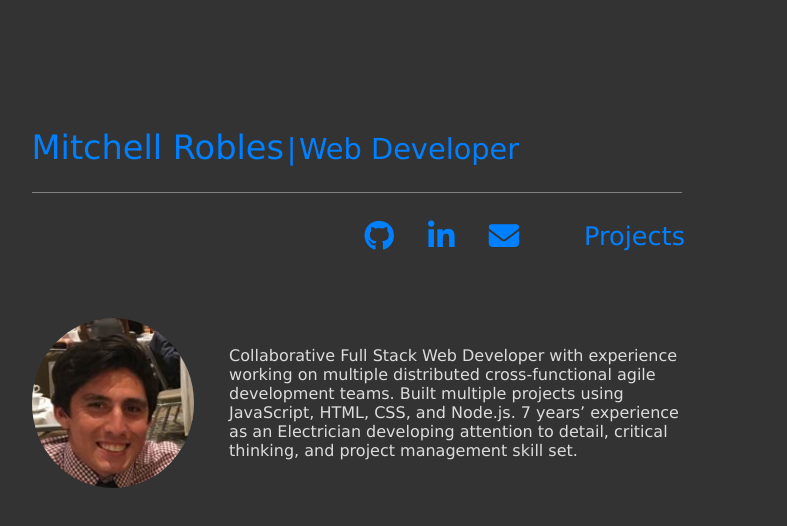
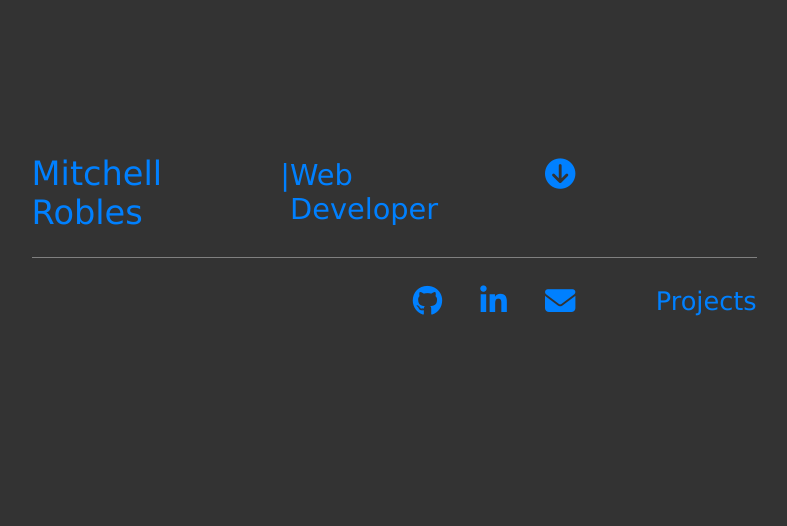
Before and after one commit to mitchellr92/portfolio, a React (Create React App) app: page / in a window 1280 px wide. Shown: the top 526 px of the page, without its empty margins (58-845 px from the left). Built offline with nearby package versions, Linux system fonts and the light colour scheme.

Commit message:
cleaning up styling and starting to add animations

```diff
--- a/src/Components/Modal/modal.css
+++ b/src/Components/Modal/modal.css
@@ -4,7 +4,7 @@
   margin-left: 7%;
   margin-top: 8%;
   padding: 1%;
-  width: 650px;
+  width: 725px;
   height: 520px;
   z-index: 2;
   position: absolute;
--- a/src/Components/Portfolio/Portfolio.css
+++ b/src/Components/Portfolio/Portfolio.css
@@ -61,7 +61,7 @@
 .active-text {
   padding: 4%;
   height: 47vh;
-  max-height: 275px;
+  max-height: 50px;
 }
 
 .active-text p {
--- a/src/Components/Profile/Profile.css
+++ b/src/Components/Profile/Profile.css
@@ -5,8 +5,8 @@
 
 .profile-container {
   margin-left: 7%;
-  margin-top: 10%;
-  width: 650px;
+  margin-top: 12%;
+  width: 725px;
   z-index: 1;
 }
 
@@ -48,6 +48,24 @@
   justify-content: flex-end;
 }
 
+@-moz-keyframes spin {
+  to {
+    -moz-transform: rotate(360deg);
+  }
+}
+
+@-webkit-keyframes spin {
+  to {
+    -webkit-transform: rotate(360deg);
+  }
+}
+
+@keyframes spin {
+  to {
+    transform: rotate(360deg);
+  }
+}
+
 .button {
   color: #0080ff;
   margin-left: 7%;
@@ -55,8 +73,9 @@
 }
 
 .button:hover {
-  color: slategray;
+  color: lightskyblue;
   cursor: pointer;
+  animation: spin 375ms linear 1;
 }
 
 .download-container {
@@ -79,8 +98,9 @@
 
 .projects:hover {
   cursor: pointer;
-  color: slategray;
+  color: lightskyblue;
   text-decoration: none;
+  animation: spin 500ms linear 1;
 }
 
 .profile-summary {
--- a/src/Components/Profile/Profile.js
+++ b/src/Components/Profile/Profile.js
@@ -5,7 +5,8 @@ import "./Profile.css";
 
 class Profile extends Component {
   state = {
-    resumeButton: "none"
+    resumeButton: "none",
+    active: false
   };
 
   resumeDownload = () => {
@@ -14,6 +15,11 @@ class Profile extends Component {
     } else if (this.state.resumeButton === "flex") {
       this.setState({ resumeButton: "none" });
     }
+  };
+
+  toggleActive = () => {
+    const currentState = this.state.active;
+    this.setState({ active: !currentState });
   };
 
   render() {
@@ -25,6 +31,19 @@ class Profile extends Component {
             <p className="name">Mitchell Robles</p>
             <p className="divider">|</p>
             <p className="title">Web Developer</p>
+            <a className="button" onClick={this.toggleActive}>
+              <i class="fas fa-arrow-circle-down"></i>
+            </a>
+          </div>
+          <div className={this.state.active ? "profile-summary" : "null"}>
+            <img src={profilePic} className="profile-pic" />
+            <p>
+              Collaborative Full Stack Web Developer with experience working on
+              multiple distributed cross-functional agile development teams.
+              Built multiple projects using JavaScript, HTML, CSS, and Node.js.
+              7 years’ experience as an Electrician developing attention to
+              detail, critical thinking, and project management skill set.
+            </p>
           </div>
           <div className="links">
             <div className="link-buttons">
@@ -51,10 +70,6 @@ class Profile extends Component {
             </Link>
           </div>
         </div>
-        <div className="profile-summary">
-          <img src={profilePic} className="profile-pic" />
-          <p>Collaborative Full Stack Web Developer with experience working on multiple distributed cross-functional agile development teams. Built multiple projects using JavaScript, HTML, CSS, and Node.js. 7 years’ experience as an Electrician developing attention to detail, critical thinking, and project management skill set.</p>
-        </div>
       </div>
     );
   }
```
